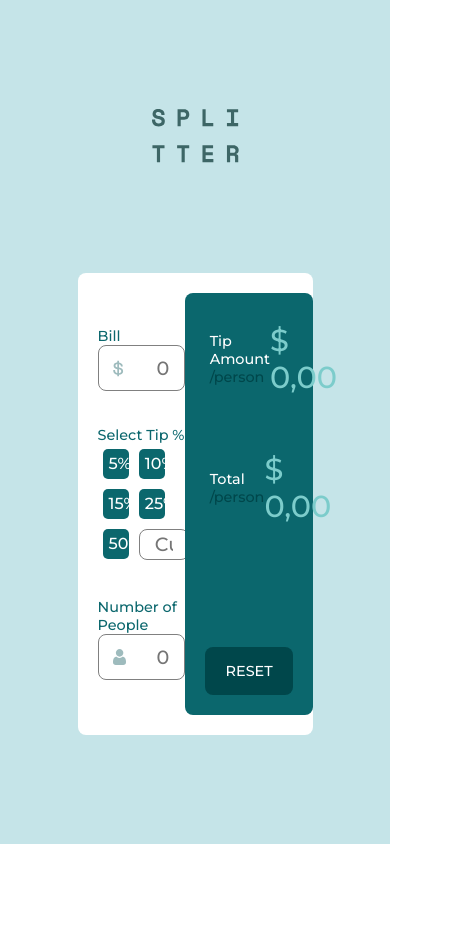
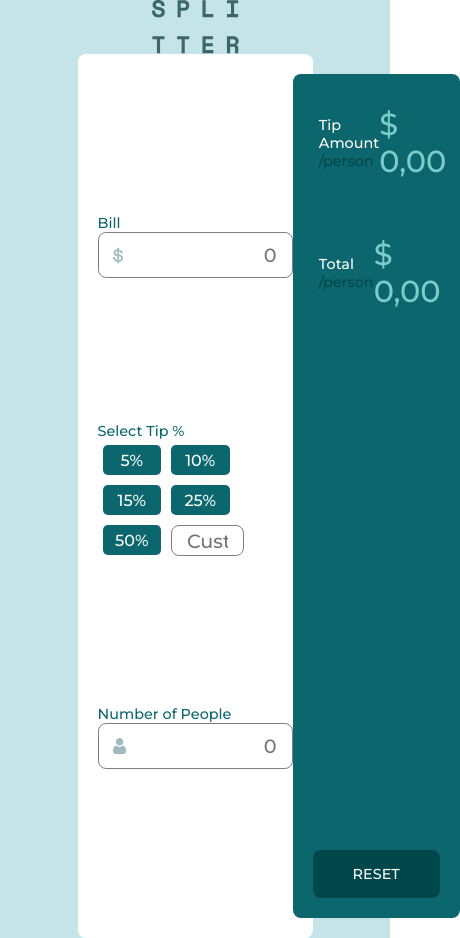
Before and after one commit to clementmoreno0803/tipcalculator, a Vue app: page / in a window 390 px wide. Shown: the whole page, 460 px wide, since content can reach past the window. Before the commit the page ends 844 px from the top, so only its background shows below. Built offline with nearby package versions, Linux system fonts and the light colour scheme.

Commit message:
v2 calculator

```diff
--- a/src/App.vue
+++ b/src/App.vue
@@ -197,7 +197,6 @@ label {
 /* ------ GENERALE ------ */
 .app_container {
   width: 100vw;
-  height: 100vh;
   background: var(--primary);
   display: flex;
   align-items: center;
@@ -310,4 +309,22 @@ button {
   background: var(--fifty);
   transition: all 0.2s ease-in-out;
 }
+
+@media (max-width:688px){
+
+/* ----LEFT PART ---  */
+.calculator_container{
+  width: calc(100%-40px);
+  height: 100vh;
+}
+.left-part{
+  width: 100%;
+  margin-bottom: 10px;
+}
+
+/* -----RIGHT PART---- */
+.tips_container{
+width:calc(100% - 40px);
+}
+}
 </style>
--- a/vue.config.js
+++ b/vue.config.js
@@ -1,4 +1,3 @@
 module.exports = {
-    publicPath: process.env.NODE_ENV === 'production' ?
-        '/tipcalculator/' : '/'
+    publicPath: '/tipcalculator/'
 }
```
Also changed, not shown: 1 other file (tests, documents, lock files or other folders).
